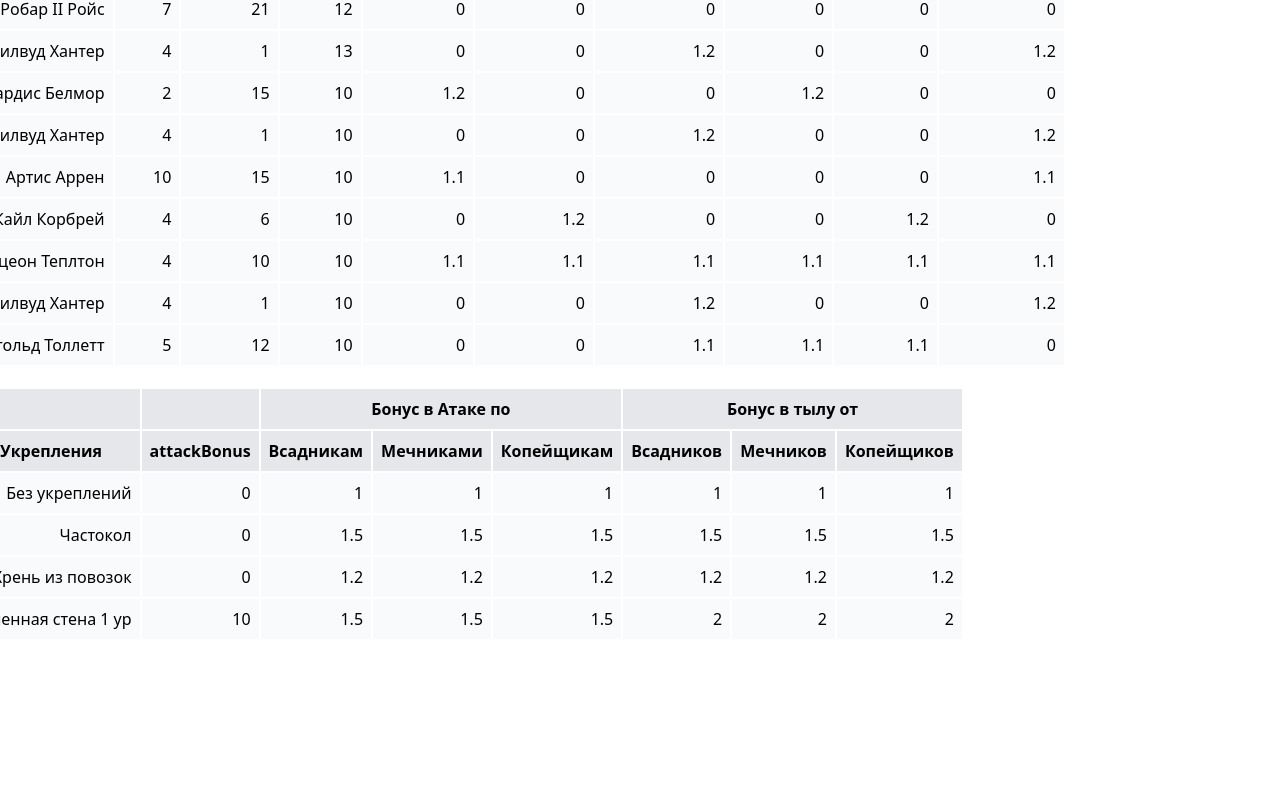
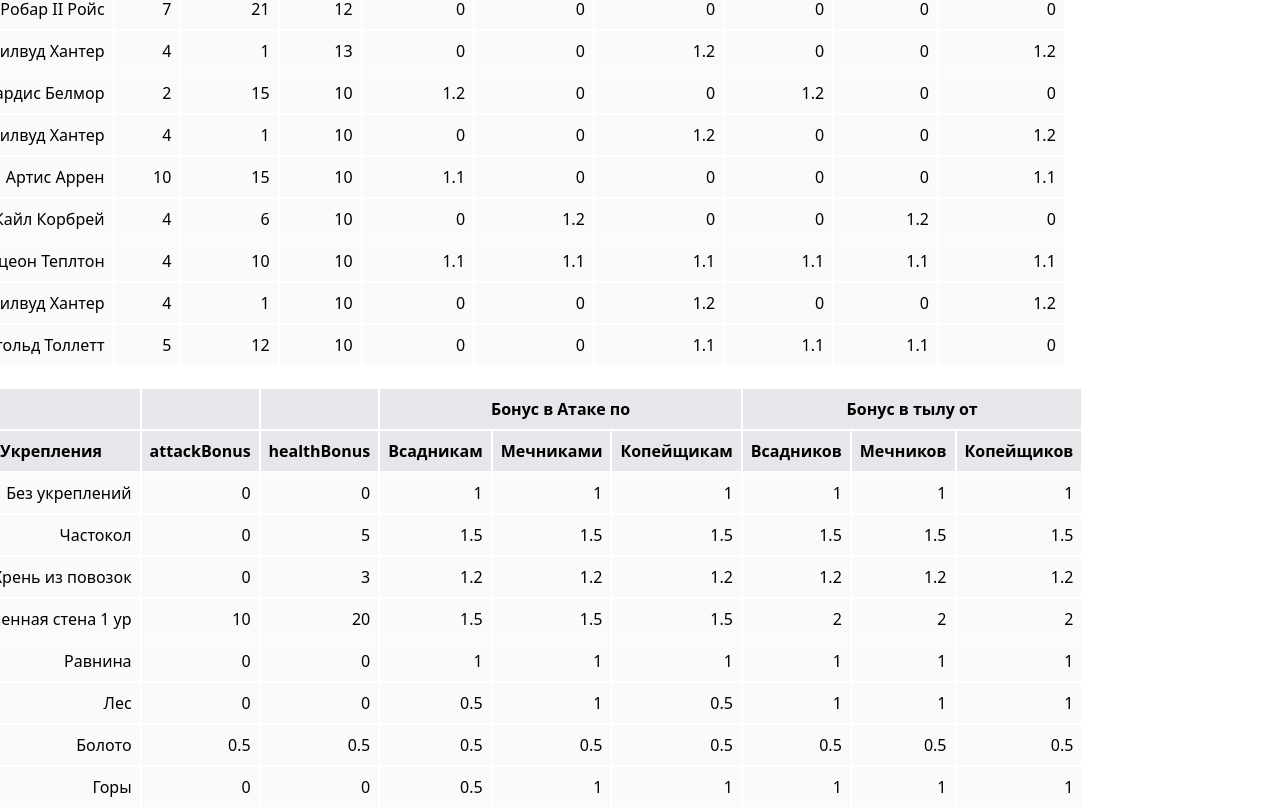
Before and after one commit to frisko-sposad/Next-VPI, a Next.js app: page /units_stats in a window 1280 px wide. Shown: the part 575-1384 px from the top of the page. Before the commit the page ends 1216 px from the top, so only its background shows below. Built offline with nearby package versions, Linux system fonts and the light colour scheme.

Commit message:
added fortification bonus

```diff
--- a/components/Calculator/battle-results.tsx
+++ b/components/Calculator/battle-results.tsx
@@ -1,6 +1,7 @@
 import React from 'react';
-import { ParseData } from '../function/battle';
+
 import FlankResults from './flank-results';
+import { ParseData } from '../../function/battle';
 
 const BattleResults = ({ resultBattleData: { player1, player2 } }: { resultBattleData: ParseData }) => {
   return (
--- a/components/Calculator/fortification.tsx
+++ b/components/Calculator/fortification.tsx
@@ -21,13 +21,9 @@ export function Fortification({ player, flank }: Fortification): JSX.Element {
 
   return (
     <div className="pt-1">
-      {flank == Flank.defence ? (
-        <select className="border rounded text-right" {...register(`${player}.${flank}.fortification`)}>
-          {options}
-        </select>
-      ) : (
-        ''
-      )}
+      <select className="border rounded text-right" {...register(`${player}.${flank}.fortification`)}>
+        {options}
+      </select>
     </div>
   );
 }
--- a/pages/admin/users/index.tsx
+++ b/pages/admin/users/index.tsx
@@ -7,7 +7,7 @@ const Users = () => {
 
   useEffect(() => {
     const fetchData = async () => {
-      const response = await fetch('http://localhost:5000/users', {
+      const response = await fetch('http://localhost:5000/', {
         method: 'GET',
         headers: {
           accept: 'application/json',
@@ -15,6 +15,7 @@ const Users = () => {
       });
 
       const data = await response.json();
+      console.log(data);
       setDataUsers(data);
     };
     fetchData();
--- a/pages/units_stats/index.tsx
+++ b/pages/units_stats/index.tsx
@@ -217,6 +217,10 @@ const StatsTable = () => {
         accessor: 'attackBonus',
       },
       {
+        Header: 'healthBonus',
+        accessor: 'healthBonus',
+      },
+      {
         Header: 'Бонус в Атаке по',
         columns: [
           {
--- a/public/database/fortification-data.ts
+++ b/public/database/fortification-data.ts
@@ -60,4 +60,52 @@ export const fortificationData: Fortification[] = [
     defenseSword: 2,
     defenseSpear: 2,
   },
+  {
+    id: 1100,
+    fortificationName: 'Равнина',
+    attackBonus: 0,
+    healthBonus: 0,
+    attackHorseman: 1,
+    attackSwordsman: 1,
+    attackSpearman: 1,
+    defenseHorseman: 1,
+    defenseSword: 1,
+    defenseSpear: 1,
+  },
+  {
+    id: 1101,
+    fortificationName: 'Лес',
+    attackBonus: 0,
+    healthBonus: 0,
+    attackHorseman: 0.5,
+    attackSwordsman: 1,
+    attackSpearman: 0.5,
+    defenseHorseman: 1,
+    defenseSword: 1,
+    defenseSpear: 1,
+  },
+  {
+    id: 1102,
+    fortificationName: 'Болото',
+    attackBonus: 0.5,
+    healthBonus: 0.5,
+    attackHorseman: 0.5,
+    attackSwordsman: 0.5,
+    attackSpearman: 0.5,
+    defenseHorseman: 0.5,
+    defenseSword: 0.5,
+    defenseSpear: 0.5,
+  },
+  {
+    id: 1103,
+    fortificationName: 'Горы',
+    attackBonus: 0,
+    healthBonus: 0,
+    attackHorseman: 0.5,
+    attackSwordsman: 1,
+    attackSpearman: 1,
+    defenseHorseman: 1,
+    defenseSword: 1,
+    defenseSpear: 1,
+  },
 ];
```
